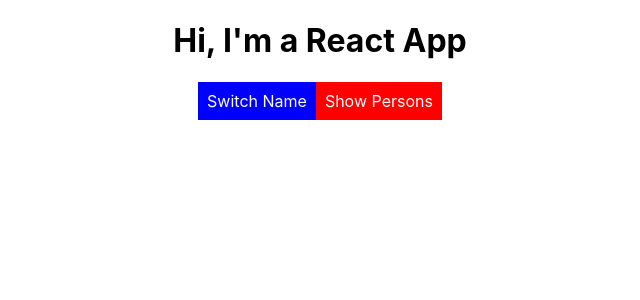
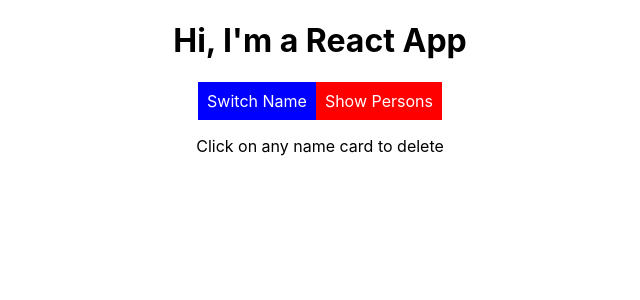
Before and after one commit to ryanaanderson0/Udemy, a React (Create React App) app: page / in a window 1280 px wide. Shown: the top 300 px of the page, without its empty margins (320-960 px from the left). Built offline with nearby package versions, Linux system fonts and the light colour scheme.

Commit message:
Lesson 59: Lists & Keys -- added key values to the persons array so react can keep track of each element

```diff
--- a/src/App.js
+++ b/src/App.js
@@ -19,10 +19,10 @@ class App extends Component {
         //DONT DO THIS this.state.persons[0].name = 'Bryan';
         this.setState( {
             persons: [
-                {name: 'Bryan', age: 29},
-                {name: 'Cameron', age: 29},
-                {name: 'Viola Antionette Baby Sweetheart Gurl', age: 2},
-                {name: 'Jimmy Boi', age: '????'}
+                { id: "a", name: 'Bryan', age: 29},
+                { id: "b", name: 'Cameron', age: 29},
+                { id: "c", name: 'Viola Antionette Baby Sweetheart Gurl', age: 2},
+                { id: "d", name: 'Jimmy Boi', age: '????'}
             ]
         } )
     }
@@ -47,7 +47,6 @@ class App extends Component {
         const doesShow = this.state.showPersons;
         this.setState({showPersons: !doesShow});
     }
-
 
     render () {
         const primaryButtonStyle = {
@@ -77,7 +76,8 @@ class App extends Component {
                         return <Person
                             click={() => this.deletePersonHandler(index)}
                             name={person.name}
-                            age={person.age} />
+                            age={person.age}
+                            key={person.id} />
                     })}
                 </div>
             );
@@ -98,6 +98,8 @@ class App extends Component {
                     onClick={this.togglePersonsHandler}
                     style={secondaryButtonStyle}> Show Persons</button>
 
+                <p>Click on any name card to delete</p>
+
                 {persons}
 
             </div>
```
